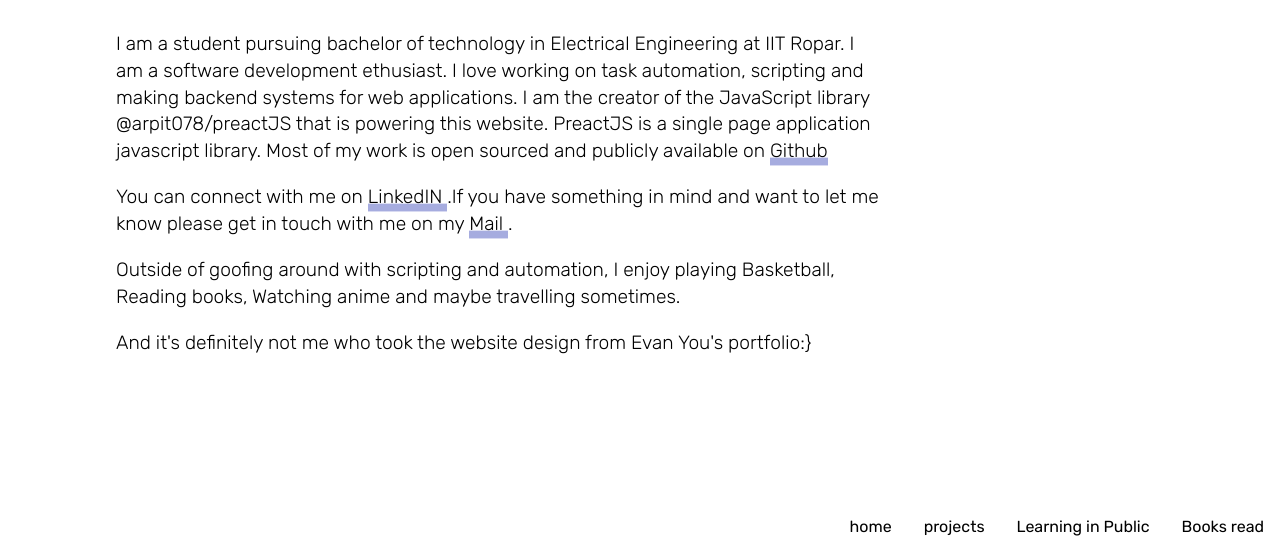
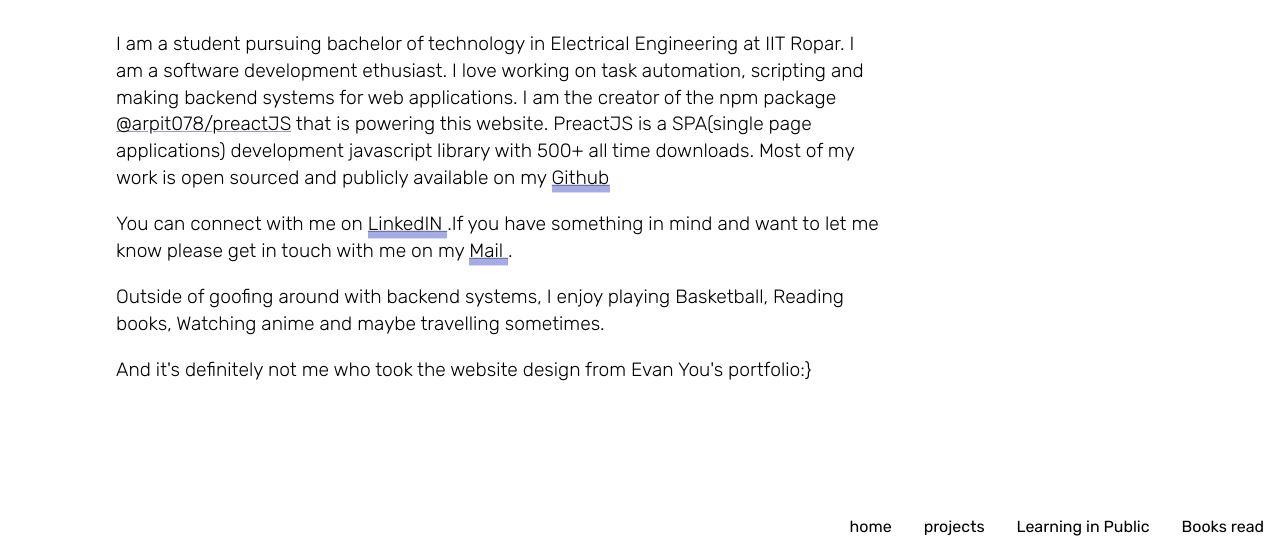
Before and after one commit to Arpit078/Arpit078.github.io, a website: page index.html in a window 1280 px wide. Shown: the part 248-800 px from the top of the page. Drawn offline with Linux system fonts and the light colour scheme.

Commit message:
text changes

```diff
--- a/Pages/Home.js
+++ b/Pages/Home.js
@@ -9,14 +9,14 @@
     </div>
     <p class="subHead">My name is Arpit Kumar Verma.</p>
     <p class="paragraph">
-        I am a student pursuing bachelor of technology in Electrical Engineering at IIT Ropar. I am a software development ethusiast. I love working on task automation, scripting and making backend systems for web applications. I am the creator of the JavaScript library <a href="https://www.npmjs.com/package/@arpit078/preactjs" class="link">@arpit078/preactJS<span class="bar"></span></a> that is powering this website. PreactJS is a single page application javascript library. Most of my work is open sourced and publicly available on
-    <a href="https://github.com/Arpit078" class="link">Github</a>
+        I am a student pursuing bachelor of technology in Electrical Engineering at IIT Ropar. I am a software development ethusiast. I love working on task automation, scripting and making backend systems for web applications. I am the creator of the npm package <a href="https://www.npmjs.com/package/@arpit078/preactjs" class="link">@arpit078/preactJS<span class="bar"></span></a> that is powering this website. PreactJS is a SPA(single page applications) development javascript library with 500+ all time downloads. Most of my work is open sourced and publicly available on my
+    <a href="https://github.com/Arpit078" class="link">Github<span class="bar"></span></a>
     </p>
     <p class="paragraph">
-        You can connect with me on <a href="https://www.linkedin.com/in/arpit-verma-806268227/" class="link"><span class="bar"></span>LinkedIN </a>.If you have something in mind and want to let me know please get in touch with me on my <a href="mailto:verma.arpit078@gmail.com" class="link"><span class="bar"></span>Mail </a>.
+        You can connect with me on <a href="https://www.linkedin.com/in/arpit-verma-806268227/" class="link">LinkedIN <span class="bar"></span></a>.If you have something in mind and want to let me know please get in touch with me on my <a href="mailto:verma.arpit078@gmail.com" class="link"><span class="bar"></span>Mail </a>.
     </p>
     <p class="paragraph">
-        Outside of goofing around with scripting and automation, I enjoy playing Basketball, Reading books, Watching anime and maybe travelling sometimes.
+        Outside of goofing around with backend systems, I enjoy playing Basketball, Reading books, Watching anime and maybe travelling sometimes.
     </p>
     <p class="paragraph">
         And it's definitely not me who took the website design from Evan You's portfolio:}
--- a/components/styles/general.css
+++ b/components/styles/general.css
@@ -44,6 +44,8 @@
   position: relative;
   color: #000;
   text-decoration: none;
+  text-decoration: underline;
+  text-decoration-color: rgba(53, 62, 148, 0.5);
 }
 
 a:hover {
```
